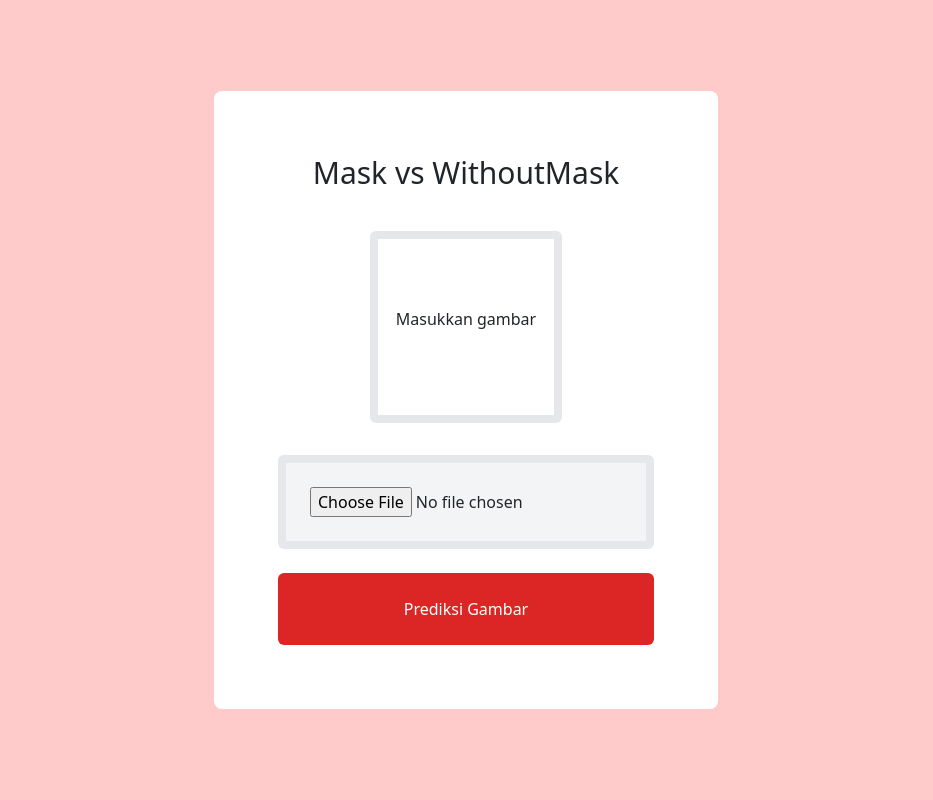
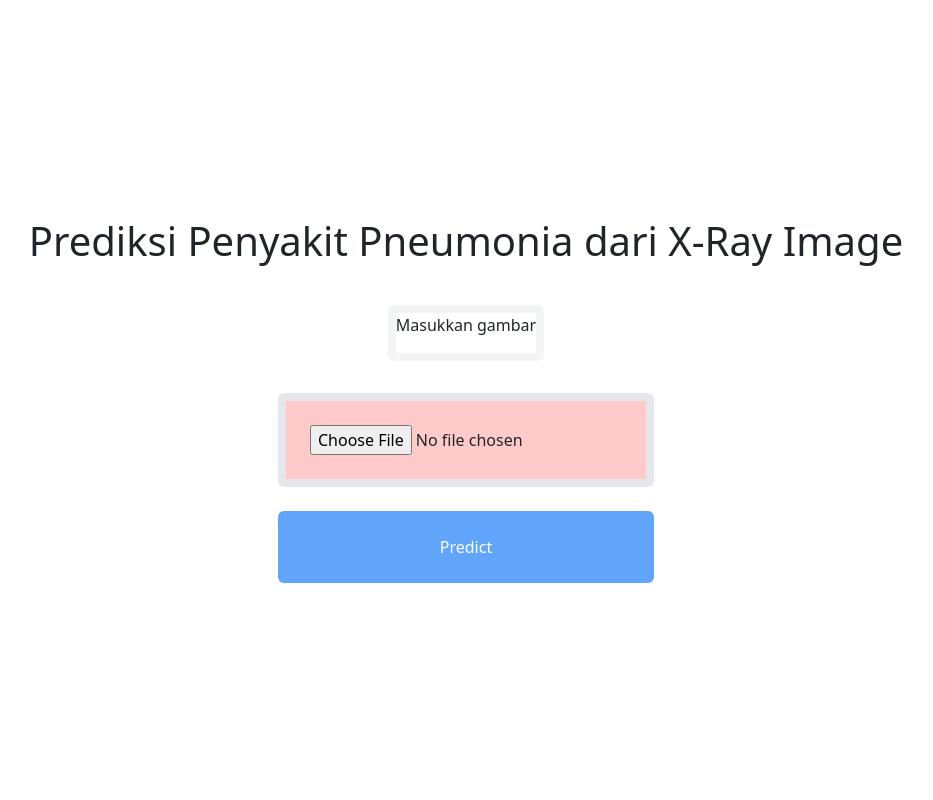
Before and after one commit to wpwwahyu/flask-pneumonia, a Flask app: page / in a window 1280 px wide. Shown: the whole page, without its empty margins (174-1107 px from the left). Run offline with Flask 2, Linux system fonts and the light colour scheme.

Commit message:
Update index.html

```diff
--- a/templates/index.html
+++ b/templates/index.html
@@ -11,10 +11,9 @@
     <meta name="viewport" content="width=device-width, initial-scale=1">
 
     <!-- Bootstrap CSS -->
-    <link href="https://cdn.jsdelivr.net/npm/bootstrap@5.0.2/dist/css/bootstrap.min.css" rel="stylesheet"
-        integrity="sha384-EVSTQN3/azprG1Anm3QDgpJLIm9Nao0Yz1ztcQTwFspd3yD65VohhpuuCOmLASjC" crossorigin="anonymous">
+    <link href="https://cdn.jsdelivr.net/npm/bootstrap@5.0.2/dist/css/bootstrap.min.css" rel="stylesheet" integrity="sha384-EVSTQN3/azprG1Anm3QDgpJLIm9Nao0Yz1ztcQTwFspd3yD65VohhpuuCOmLASjC" crossorigin="anonymous">
 
-    <title>Mask Detection Application</title>
+    <title>Pneumonia</title>
 </head>
 
 <body>
@@ -24,7 +23,7 @@
                 items-center
                 w-screen
                 h-screen
-                bg-red-200
+                bg-grey-200
             ">
         <main class="
                     flex flex-col
@@ -34,20 +33,18 @@
                     bg-white
                     rounded-lg
                 ">
-            <h1 class="text-3xl text-bold">Mask vs WithoutMask</h1>
+            <h1 class="text-3x2 text-bold">Prediksi Penyakit Pneumonia dari X-Ray Image</h1>
 
             {% if uploaded_image %}
-            <img src="{{ url_for('send_uploaded_image', filename=uploaded_image) }}"
-                class="mt-8 mb-4 h-48 border-8 border-gray-200 rounded-md" />
-            {% else %}
+            <img src="{{ url_for('send_uploaded_image', filename=uploaded_image) }}" class="mt-8 mb-4 h-48 border-8 border-gray-200 rounded-md" /> {% else %}
             <div class="
                         flex
                         justify-center
                         items-center
                         my-8
-                        w-48
-                        h-48
-                        border-8 border-gray-200
+                        w-128
+                        h-46
+                        border-8 border-gray-100
                         rounded-md
                     ">
                 <p class="text-center">
@@ -55,7 +52,7 @@
                 </p>
             </div>
             {% endif %} {% if prediction %}
-            <p class="mb-8">Hasil Prediksi: {{prediction}}</p>
+            <p class="mb-8">Prediction: {{prediction}}</p>
             {% endif %}
 
             <form method="post" enctype="multipart/form-data" class="flex flex-col">
@@ -64,16 +61,15 @@
                             p-4
                             border-8 border-gray-200
                             rounded-md
-                            bg-gray-100
+                            bg-red-200
                         " />
-                <button type="submit" class="p-4 bg-red-600 text-white rounded-md">
-                    Prediksi Gambar
+                <button type="submit" class="p-4 bg-blue-400 text-white rounded-md">
+                    Predict
                 </button>
             </form>
         </main>
     </section>
-    <script src="https://cdn.jsdelivr.net/npm/bootstrap@5.0.2/dist/js/bootstrap.bundle.min.js"
-        integrity="sha384-MrcW6ZMFYlzcLA8Nl+NtUVF0sA7MsXsP1UyJoMp4YLEuNSfAP+JcXn/tWtIaxVXM" crossorigin="anonymous">
+    <script src="https://cdn.jsdelivr.net/npm/bootstrap@5.0.2/dist/js/bootstrap.bundle.min.js" integrity="sha384-MrcW6ZMFYlzcLA8Nl+NtUVF0sA7MsXsP1UyJoMp4YLEuNSfAP+JcXn/tWtIaxVXM" crossorigin="anonymous">
     </script>
 </body>
 
```
